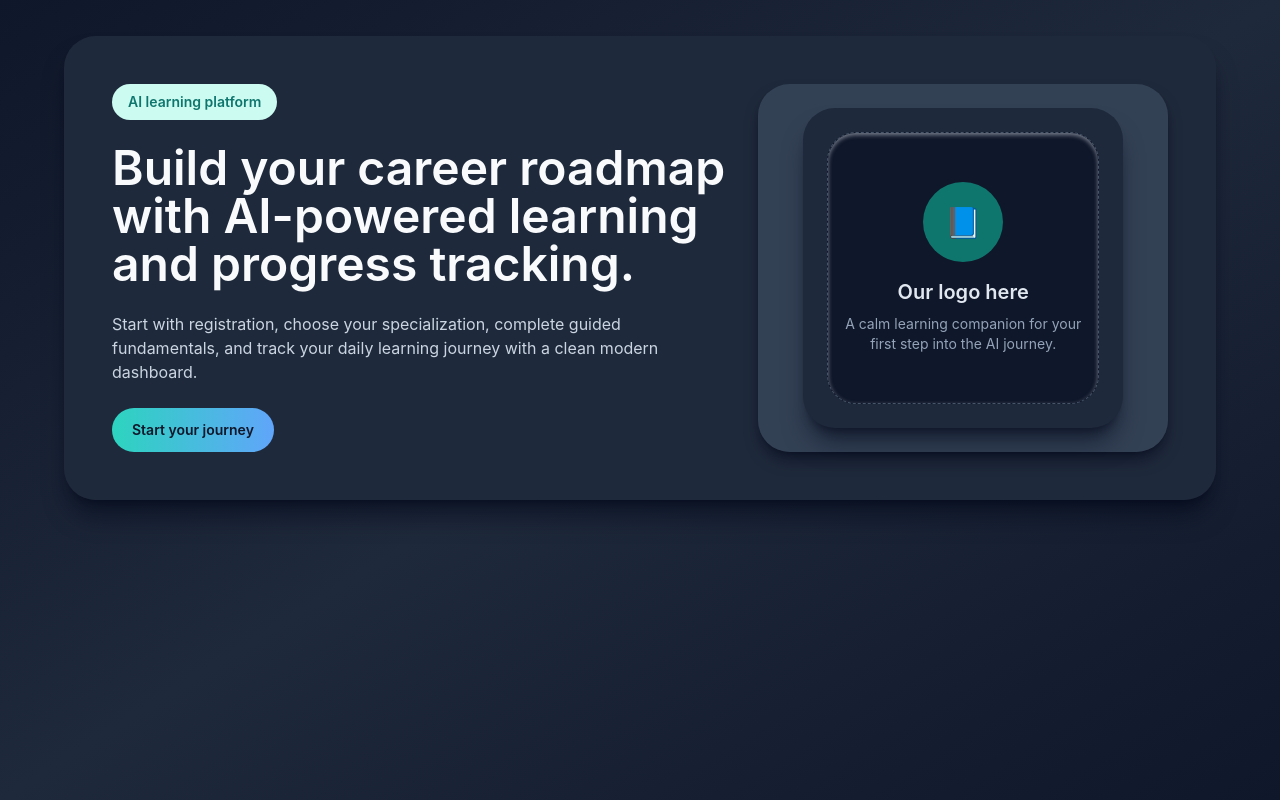
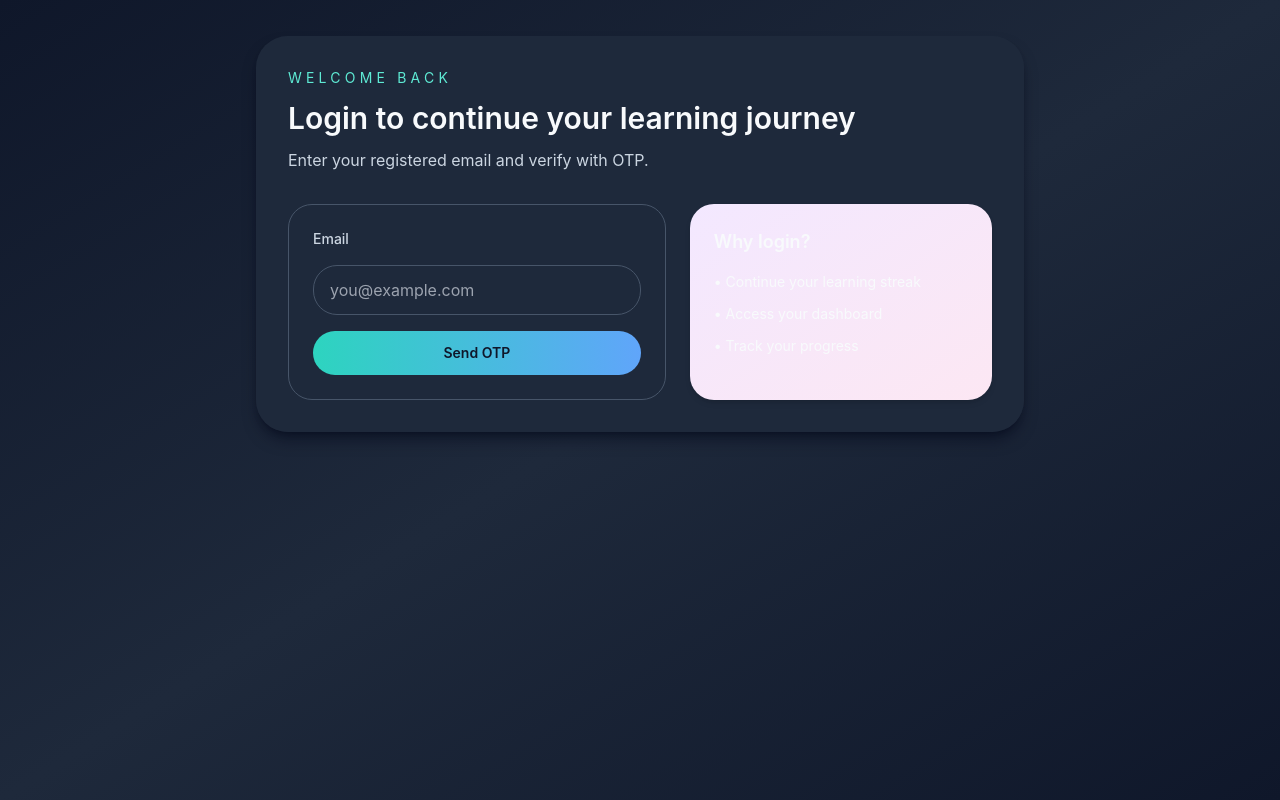
Before and after one commit to ganavi1695/placifying, a React (Create React App) app in the folder my-app/: page /login in a window 1280 px wide. Before the commit this address led to /. Built offline with nearby package versions, Linux system fonts and the light colour scheme.

Commit message:
Added Login Page

```diff
--- a/my-app/src/App.js
+++ b/my-app/src/App.js
@@ -2,10 +2,9 @@ import { BrowserRouter as Router, Routes, Route, Navigate } from 'react-router-d
 import './App.css';
 import './index.css';
 import { useState } from 'react';
-
 import Navbar from './components/Navbar';
 import Sidebar from './components/Sidebar';
-
+import LoginPage from './pages/LoginPage';
 import LandingPage from './pages/LandingPage';
 import RegisterPage from './pages/RegisterPage';
 import ProfilePage from './pages/ProfilePage';
@@ -45,9 +44,8 @@ function App() {
                   isPathSelected={isPathSelected}
                 />
               } />
-
               <Route path="/register" element={<RegisterPage setIsRegistered={setIsRegistered} />} />
-
+              <Route path="/login" element={<LoginPage setIsRegistered={setIsRegistered} />} />
               <Route path="/profile" element={
                 isRegistered
                   ? <ProfilePage setIsProfileComplete={setIsProfileComplete} />
--- a/my-app/src/pages/LandingPage.js
+++ b/my-app/src/pages/LandingPage.js
@@ -26,8 +26,10 @@ export default function LandingPage({ isRegistered, isProfileComplete, isPathSel
     : {
         title: 'Build your career roadmap with AI-powered learning and progress tracking.',
         subtitle: 'Start with registration, choose your specialization, complete guided fundamentals, and track your daily learning journey with a clean modern dashboard.',
-        actionLabel: 'Start your journey',
-        actionTo: '/register',
+        actions: [
+    { label: 'Sign Up', to: '/register' },
+    { label: 'Login', to: '/login' },
+  ],
       };
 
   return (
@@ -44,10 +46,26 @@ export default function LandingPage({ isRegistered, isProfileComplete, isPathSel
             {hero.subtitle}
           </p>
           <div className="flex flex-col gap-4 sm:flex-row">
-            <Link to={hero.actionTo}>
-              <Button className="w-full sm:w-auto">{hero.actionLabel}</Button>
-            </Link>
-          </div>
+  {hero.actions ? (
+    hero.actions.map((action, index) => (
+      <Link key={index} to={action.to}>
+        <Button
+          className={`w-full sm:w-auto ${
+            action.label === 'Login'
+              ? 'bg-white text-slate-900 border border-slate-300 hover:bg-slate-100'
+              : ''
+          }`}
+        >
+          {action.label}
+        </Button>
+      </Link>
+    ))
+  ) : (
+    <Link to={hero.actionTo}>
+      <Button className="w-full sm:w-auto">{hero.actionLabel}</Button>
+    </Link>
+  )}
+</div>
         </div>
         <div className="rounded-[2rem] bg-gradient-to-br from-purple-100 to-pink-100 p-6 shadow-lg shadow-slate-200/50 dark:from-slate-700 dark:to-slate-700 dark:shadow-slate-950/50">
           <div className="mx-auto flex h-[320px] w-[320px] items-center justify-center rounded-[2rem] bg-white p-6 shadow-xl shadow-slate-300/40 dark:bg-slate-800 dark:shadow-slate-950/50">
--- /dev/null
+++ b/my-app/src/pages/LoginPage.js
@@ -0,0 +1,137 @@
+import { useState } from 'react';
+import { useNavigate } from 'react-router-dom';
+import Button from '../components/Button';
+
+export default function LoginPage({ setIsRegistered }) {
+  const [email, setEmail] = useState('');
+  const [otpSent, setOtpSent] = useState(false);
+  const [otp, setOtp] = useState('');
+  const [emailError, setEmailError] = useState('');
+  const [otpError, setOtpError] = useState('');
+  const [correctOtp, setCorrectOtp] = useState('');
+
+  const navigate = useNavigate();
+
+  const validateEmail = (email) => {
+    const emailRegex = /^[^\s@]+@[^\s@]+\.[^\s@]+$/;
+    return emailRegex.test(email);
+  };
+
+  const generateOTP = () => {
+    return Math.floor(100000 + Math.random() * 900000).toString();
+  };
+
+  const handleSendOTP = () => {
+    if (!email) {
+      setEmailError('Email is required');
+      return;
+    }
+    if (!validateEmail(email)) {
+      setEmailError('Please enter a valid email address');
+      return;
+    }
+
+    setEmailError('');
+    const newOtp = generateOTP();
+    setCorrectOtp(newOtp);
+    setOtpSent(true);
+
+    console.log('Login OTP:', newOtp); // demo
+  };
+
+  const handleLogin = () => {
+    if (otp.length !== 6) {
+      setOtpError('OTP must be 6 digits');
+      return;
+    }
+
+    if (otp !== correctOtp) {
+      setOtpError('Incorrect OTP');
+      return;
+    }
+
+    setOtpError('');
+    setIsRegistered(true);
+
+    // 🔥 Redirect to home page
+    navigate('/DashboardPage');
+  };
+
+  return (
+    <div className="mx-auto max-w-3xl space-y-8 rounded-[2rem] bg-gradient-to-br from-white to-blue-50 p-8 shadow-lg shadow-slate-200/50 dark:from-slate-800 dark:to-slate-800 dark:shadow-slate-950/50">
+
+      {/* Header */}
+      <div>
+        <p className="text-sm uppercase tracking-[0.3em] text-teal-600 dark:text-teal-300">
+          Welcome back
+        </p>
+        <h2 className="mt-3 text-3xl font-semibold text-slate-900 dark:text-slate-50">
+          Login to continue your learning journey
+        </h2>
+        <p className="mt-3 text-slate-600 dark:text-slate-300">
+          Enter your registered email and verify with OTP.
+        </p>
+      </div>
+
+      <div className="grid gap-6 sm:grid-cols-[1fr_0.8fr]">
+
+        {/* Left */}
+        <div className="space-y-4 rounded-3xl border border-slate-300 bg-gradient-to-br from-white to-blue-50 p-6 dark:border-slate-600 dark:from-slate-800 dark:to-slate-800">
+
+          <label className="block text-sm font-medium text-slate-700 dark:text-slate-300">
+            Email
+          </label>
+
+          <input
+            value={email}
+            onChange={(e) => setEmail(e.target.value)}
+            placeholder="you@example.com"
+            className="w-full rounded-3xl border border-slate-300 bg-white px-4 py-3 text-slate-900 outline-none focus:border-teal-500 dark:border-slate-600 dark:bg-slate-800 dark:text-slate-50"
+          />
+
+          {emailError && <p className="text-sm text-red-600">{emailError}</p>}
+
+          <Button onClick={handleSendOTP} className="w-full">
+            Send OTP
+          </Button>
+
+          {otpSent && (
+            <div className="space-y-4 rounded-3xl border border-teal-300 bg-teal-100 p-4 dark:bg-slate-700">
+
+              <p className="text-sm">
+                Enter the OTP sent to your email
+              </p>
+
+              <p className="text-xs">
+                Demo OTP: <span className="font-bold">{correctOtp}</span>
+              </p>
+
+              <input
+                value={otp}
+                onChange={(e) => setOtp(e.target.value)}
+                className="w-full rounded-3xl border px-4 py-3"
+              />
+
+              {otpError && <p className="text-sm text-red-600">{otpError}</p>}
+
+              <Button onClick={handleLogin} className="w-full">
+                Login
+              </Button>
+            </div>
+          )}
+        </div>
+
+        {/* Right */}
+        <div className="rounded-3xl bg-gradient-to-br from-purple-100 to-pink-100 p-6 shadow-md">
+          <h3 className="text-lg font-semibold">Why login?</h3>
+          <ul className="mt-4 space-y-3 text-sm">
+            <li>• Continue your learning streak</li>
+            <li>• Access your dashboard</li>
+            <li>• Track your progress</li>
+          </ul>
+        </div>
+
+      </div>
+    </div>
+  );
+}
--- a/my-app/src/pages/QuizPage.js
+++ b/my-app/src/pages/QuizPage.js
@@ -537,11 +537,58 @@ export default function QuizPage() {
   const navigate = useNavigate();
   const pathType = searchParams.get('path') || 'fundamentals';
   const domain = searchParams.get('domain') || '';
+  const quizType = searchParams.get('type') || 'full';
 
-  const questions = pathType === 'fundamentals' ? fundamentalsQuestions : (domainQuestions[domain] || []);
+  let questions = [];
 
+if (quizType === "today") {
+  const tasks = getTodayTasks();
+  questions = tasks.map((task, i) => ({
+    id: i + 1,
+    question: `What did you learn from: ${task}?`,
+    options: ["Concept A", "Concept B", "Concept C", "Concept D"],
+    answer: "Concept A",
+  }));
+}
+else if (quizType === "phase") {
+  const tasks = getPhaseTasks();
+  questions = tasks.slice(0, 10).map((task, i) => ({
+    id: i + 1,
+    question: `Phase concept: ${task}?`,
+    options: ["A", "B", "C", "D"],
+    answer: "A",
+  }));
+}
+else {
+  questions = pathType === 'fundamentals'
+    ? fundamentalsQuestions
+    : (domainQuestions[domain] || []);
+}
   const [selected, setSelected] = useState({});
   const [submitted, setSubmitted] = useState(false);
+  function getTodayTasks () {
+  const currentDay = parseInt(localStorage.getItem("currentDay") || "1");
+  const roadmapPlan = JSON.parse(localStorage.getItem("roadmapPlan") || "[]");
+
+  const allTasks = roadmapPlan.flat();
+  const tasksPerDay = 4;
+
+  const start = (currentDay - 1) * tasksPerDay;
+  return allTasks.slice(start, start + tasksPerDay);
+};
+  function getPhaseTasks (){
+  const roadmapPlan = JSON.parse(localStorage.getItem("roadmapPlan") || "[]");
+
+  // Take completed phases only
+  const completedDays = JSON.parse(localStorage.getItem("completedDays") || "[]");
+
+  const phaseIndex = Math.floor(completedDays.length / 7); // simple grouping
+  return roadmapPlan[phaseIndex] || [];
+};
+  function getAllTasks () {
+  const roadmapPlan = JSON.parse(localStorage.getItem("roadmapPlan") || "[]");
+  return roadmapPlan.flat();
+};
 
   const score = questions.reduce((acc, question) => {
     return acc + (selected[question.id] === question.answer ? 1 : 0);
@@ -567,10 +614,25 @@ export default function QuizPage() {
     const prevXP = parseInt(localStorage.getItem("xp") || "0");
 
       // Quiz XP
-      const quizXP = score * 5;
+      let multiplier = 1;
+
+if (quizType === "today") multiplier = 1;
+if (quizType === "phase") multiplier = 2;
+if (quizType === "full") multiplier = 3;
+
+const quizXP = score * 5 * multiplier;
 
       localStorage.setItem("xp", prevXP + quizXP);
+const history = JSON.parse(localStorage.getItem("quizHistory") || "[]");
 
+history.push({
+  type: quizType,
+  score,
+  total: questions.length,
+  date: new Date().toISOString(),
+});
+
+localStorage.setItem("quizHistory", JSON.stringify(history));
     const roadmapPlan = generateRoadmap(pathType, domain, timelineWeeks, timelineDays);
     localStorage.setItem('roadmapPlan', JSON.stringify(roadmapPlan));
     localStorage.setItem('currentDay', '1');
--- a/my-app/src/pages/TasksPage.js
+++ b/my-app/src/pages/TasksPage.js
@@ -291,6 +291,7 @@ localStorage.setItem("weeklyProgress", JSON.stringify(weeklyData));
           <Button onClick={handleSaveProgress} className="w-full">
             Save Progress & Continue →
           </Button>
+
         </div>
 
       </div>
```
